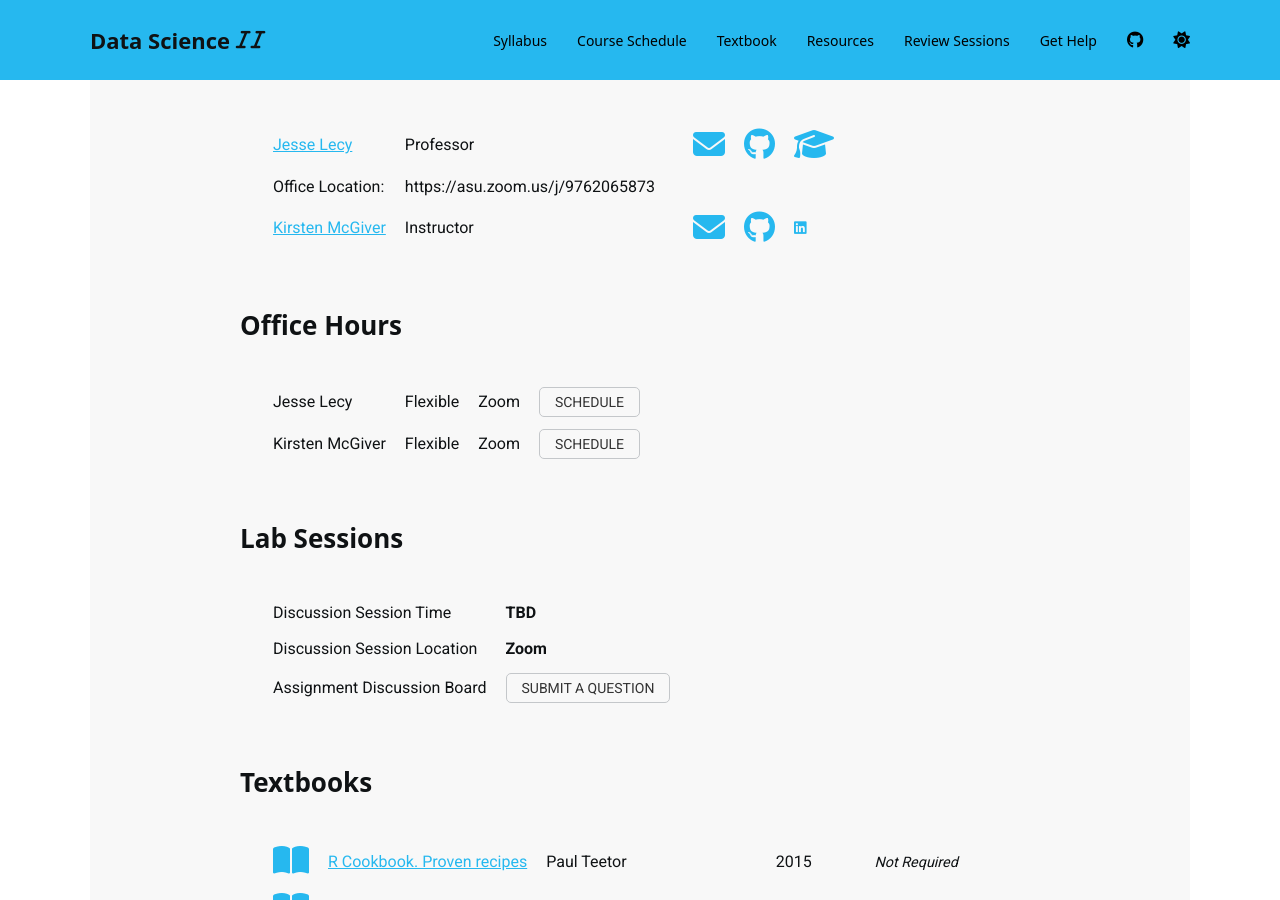
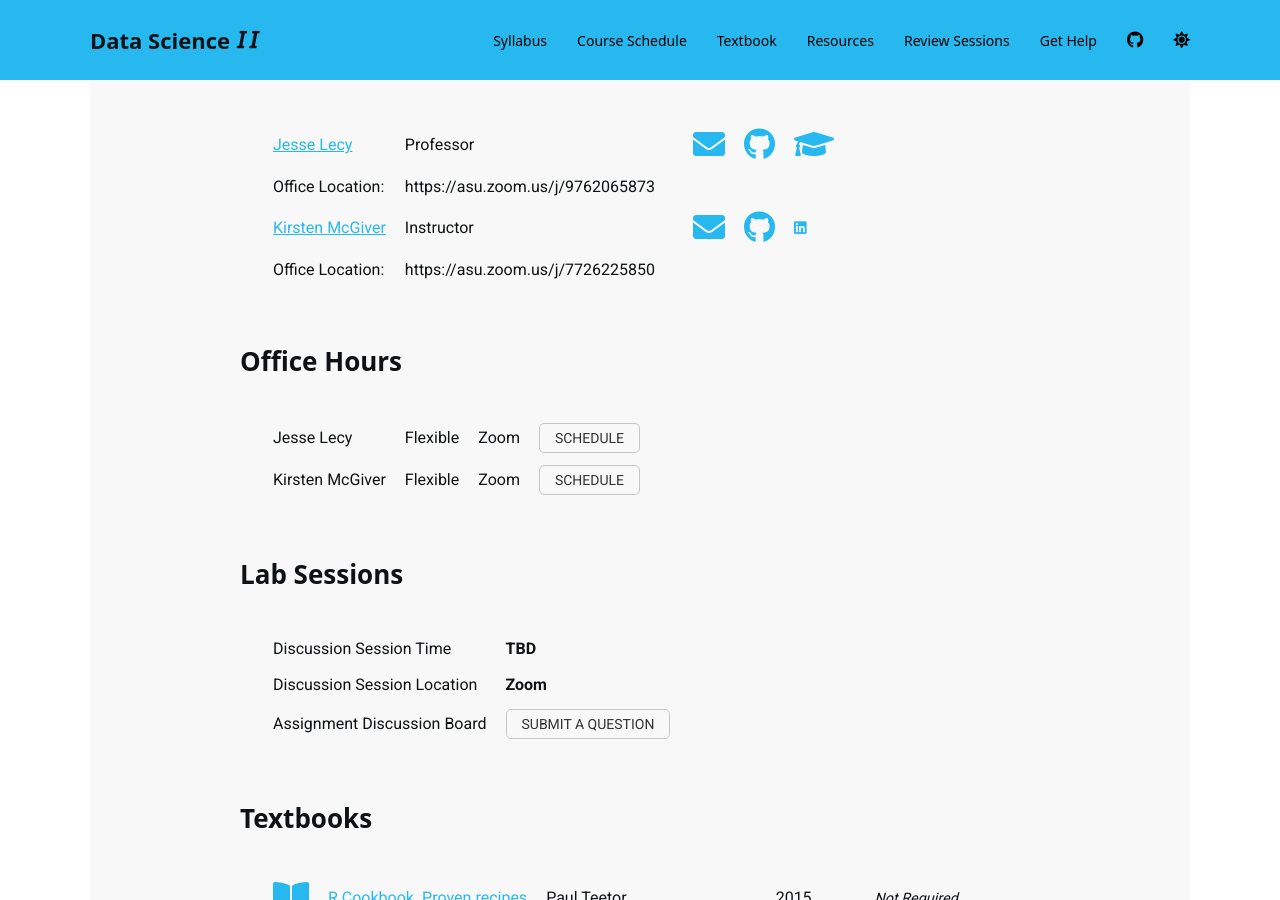
Before and after one commit to DS4PS/cpp-527-spr-2021, a Jekyll site: the page built from index.md, in a window 1280 px wide and 900 px high, scrolled down 1352 px. Built offline with Jekyll 4.4.1, drawn with Linux system fonts in a browser that asks for light colours; nearby versions of some CDN libraries; a script bundle is joined from its source files by our own code; library files that are not in the unit come from our copies; a style sheet for code colours, icons or effects is not loaded; some of the changed lines change nothing that is shown.

Commit message:
Update index.md

```diff
--- a/index.md
+++ b/index.md
@@ -38,7 +38,7 @@ instructor:
 -  name: Kirsten McGiver
    title: Instructor
    email: Kirsten.McGiver@asu.edu
-   office_location:
+   office_location: 'https://asu.zoom.us/j/7726225850'
    website_url:
    github_url: 'https://github.com/kcmcgiver'
    twitter_url:
```
